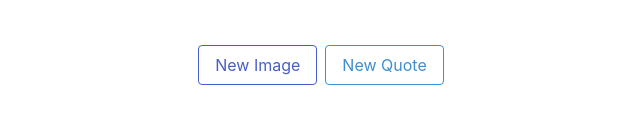
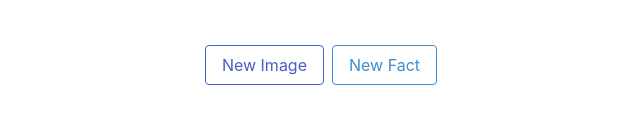
Before and after one commit to SeunAgbede/Dog-Facts-and-Images, a plain HTML site: page index.html in a window 1280 px wide. Shown: the part 495-618 px from the top of the page, 319-959 px from the left. Drawn offline with nearby package versions, Linux system fonts and the light colour scheme.

Commit message:
Update index.html
Changed 'Quote' to 'Fact'

```diff
--- a/index.html
+++ b/index.html
@@ -26,7 +26,7 @@
 
         <div class="buttons">
             <a class="button is-link is-outlined" id="img_btn">New Image</a>
-            <a class="button is-info is-outlined" id="quo_btn">New Quote</a>
+            <a class="button is-info is-outlined" id="quo_btn">New Fact</a>
         </div>
 
     </section>
```
